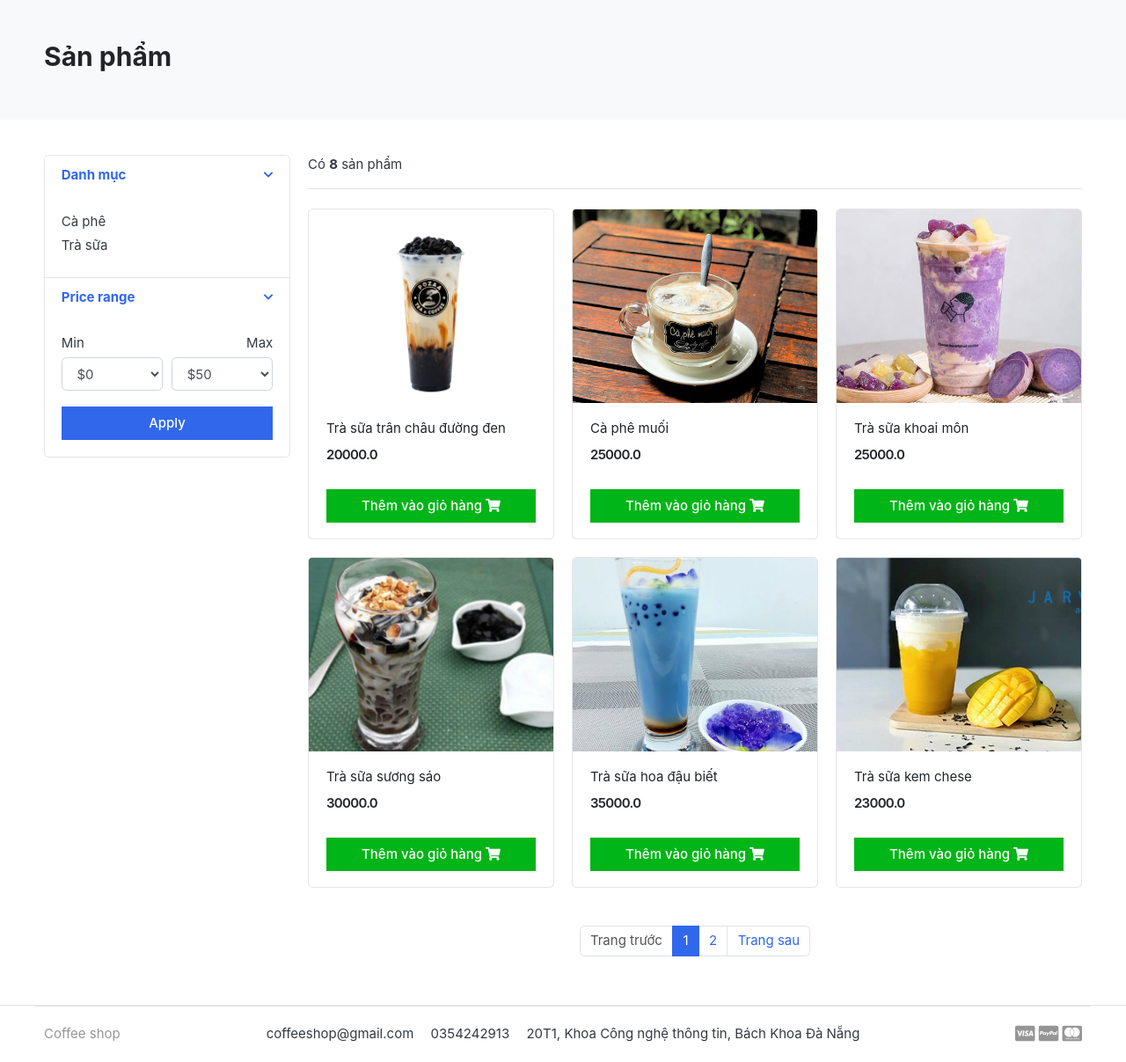
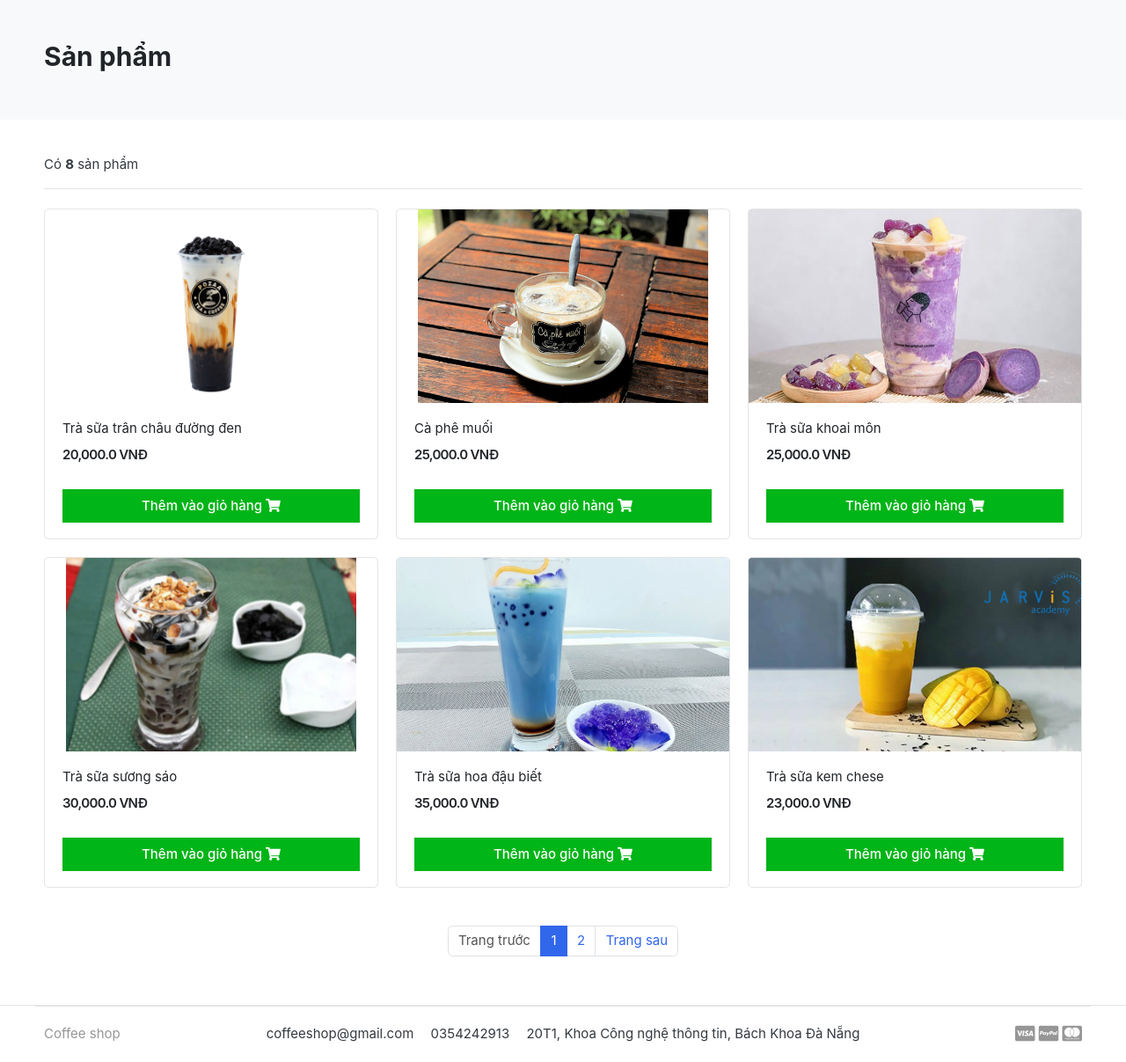
Before and after one commit to LePhiDuy/FinalProject_Python, a Django app: page /products/ in a window 1280 px wide. Shown: the part 118-1325 px from the top of the page at 88% size. Run offline with Django 3.2, Linux system fonts and the light colour scheme; data comes from the database, SQL or seed files in the repository; some libraries are stand-ins or nearby versions; some web fonts are replaced.

Commit message:
fix list_product

```diff
--- a/coffee-shop/coffee/models.py
+++ b/coffee-shop/coffee/models.py
@@ -1,6 +1,7 @@
 from category.models import Category
 from django.db import models
 from django.urls import reverse
+
 class Product(models.Model):
     name = models.CharField(max_length=255, unique=True)
     slug = models.SlugField(max_length=100, unique=True)
@@ -12,3 +13,5 @@ class Product(models.Model):
 
     def get_url(self):
         return reverse('product_detail', args=[self.category.slug, self.slug])
+    def __str__(self):
+        return self.name
--- a/coffee-shop/templates/index.html
+++ b/coffee-shop/templates/index.html
@@ -20,7 +20,7 @@
     <div class="container">
 
         <header class="section-heading">
-            <a href="./store.html" class="btn btn-outline-primary float-right">Xem tất cả</a>
+            <a href="/products" class="btn btn-outline-primary float-right">Xem tất cả</a>
             <h3 class="section-title">Sản phẩm nổi bật</h3>
         </header><!-- sect-heading -->
 
@@ -32,7 +32,7 @@
                     <a href="{{ product.get_url }}" class="img-wrap"> <img src="{{ product.image.url }}"> </a>
                     <figcaption class="info-wrap">
                         <a href="{{ product.get_url }}" class="title">{{ product.name }}</a>
-                        <div class="price mt-1">{{ product.price|add:23000|floatformat:0|intcomma }} VNĐ</div> <!-- price-wrap.// -->
+                        <div class="price mt-1">{{ product.price|intcomma }} VNĐ</div> <!-- price-wrap.// -->
                         <button data-product="{{product.id}}" data-action="add" class="btn btn-block btn-primary update-cart">Thêm vào giỏ hàng </span> <i class="fas fa-shopping-cart"></i> </button>
                     </figcaption>
                 </div>
--- a/coffee-shop/templates/products/list_product.html
+++ b/coffee-shop/templates/products/list_product.html
@@ -19,75 +20,7 @@
     <div class="container">
 
         <div class="row">
-            <aside class="col-md-3">
-
-                <div class="card">
-                    <article class="filter-group">
-                        <header class="card-header">
-                            <a href="#" data-toggle="collapse" data-target="#collapse_1" aria-expanded="true" class="">
-                                <i class="icon-control fa fa-chevron-down"></i>
-                                <h6 class="title">Danh mục</h6>
-                            </a>
-                        </header>
-                        <div class="filter-content collapse show" id="collapse_1" style="">
-                            <div class="card-body">
-
-                                <ul class="list-menu">
-                                    {% for category in links %}
-                                    <li><a href="{{ category.get_url }}">{{ category.name}} </a></li>
-                                    {% endfor %}
-                                </ul>
-
-                            </div> <!-- card-body.// -->
-                        </div>
-                    </article> <!-- filter-group  .// -->
-
-                    <article class="filter-group">
-                        <header class="card-header">
-                            <a href="#" data-toggle="collapse" data-target="#collapse_3" aria-expanded="true" class="">
-                                <i class="icon-control fa fa-chevron-down"></i>
-                                <h6 class="title">Price range </h6>
-                            </a>
-                        </header>
-                        <div class="filter-content collapse show" id="collapse_3" style="">
-                            <div class="card-body">
-
-                                <div class="form-row">
-                                    <div class="form-group col-md-6">
-                                        <label>Min</label>
-                                        <!-- <input class="form-control" placeholder="$0" type="number"> -->
-                                        <select class="mr-2 form-control">
-                                            <option value="0">$0</option>
-                                            <option value="50">$50</option>
-                                            <option value="100">$100</option>
-                                            <option value="150">$150</option>
-                                            <option value="200">$200</option>
-                                            <option value="500">$500</option>
-                                            <option value="1000">$1000</option>
-                                        </select>
-                                    </div>
-                                    <div class="form-group text-right col-md-6">
-                                        <label>Max</label>
-                                        <select class="mr-2 form-control">
-                                            <option value="50">$50</option>
-                                            <option value="100">$100</option>
-                                            <option value="150">$150</option>
-                                            <option value="200">$200</option>
-                                            <option value="500">$500</option>
-                                            <option value="1000">$1000</option>
-                                            <option value="2000">$2000+</option>
-                                        </select>
-                                    </div>
-                                </div> <!-- form-row.// -->
-                                <button class="btn btn-block btn-primary">Apply</button>
-                            </div><!-- card-body.// -->
-                        </div>
-                    </article> <!-- filter-group .// -->
-
-                </div> <!-- card.// -->
-
-            </aside> <!-- col.// -->
-            <main class="col-md-9">
+            <main class="col-md-12">
 
                 <header class="border-bottom mb-4 pb-3">
                     <div class="form-inline">
@@ -110,7 +43,7 @@
                                 <div class="fix-height">
                                     <a href="{{ product.get_url }}" class="title">{{ product.name }}</a>
                                     <div class="price-wrap mt-2">
-                                        <span class="price">{{ product.price }}</span>
+                                        <span class="price">{{ product.price|intcomma }} VNĐ</span>
                                     </div> <!-- price-wrap.// -->
                                 </div>
                                 <a href="#" class="btn btn-block btn-success">Thêm vào giỏ hàng <i class="fas fa-shopping-cart"></i> </a>
```
Also changed, not shown: other parts of coffee-shop/templates/products/list_product.html (+1 -0 lines), coffee-shop/CoffeeShop/views.py (+2 -26 lines), coffee-shop/templates/cart.html (+13 -12 lines), coffee-shop/templates/products/product_detail.html (+6 -2 lines), coffee-shop/db.sqlite3.
